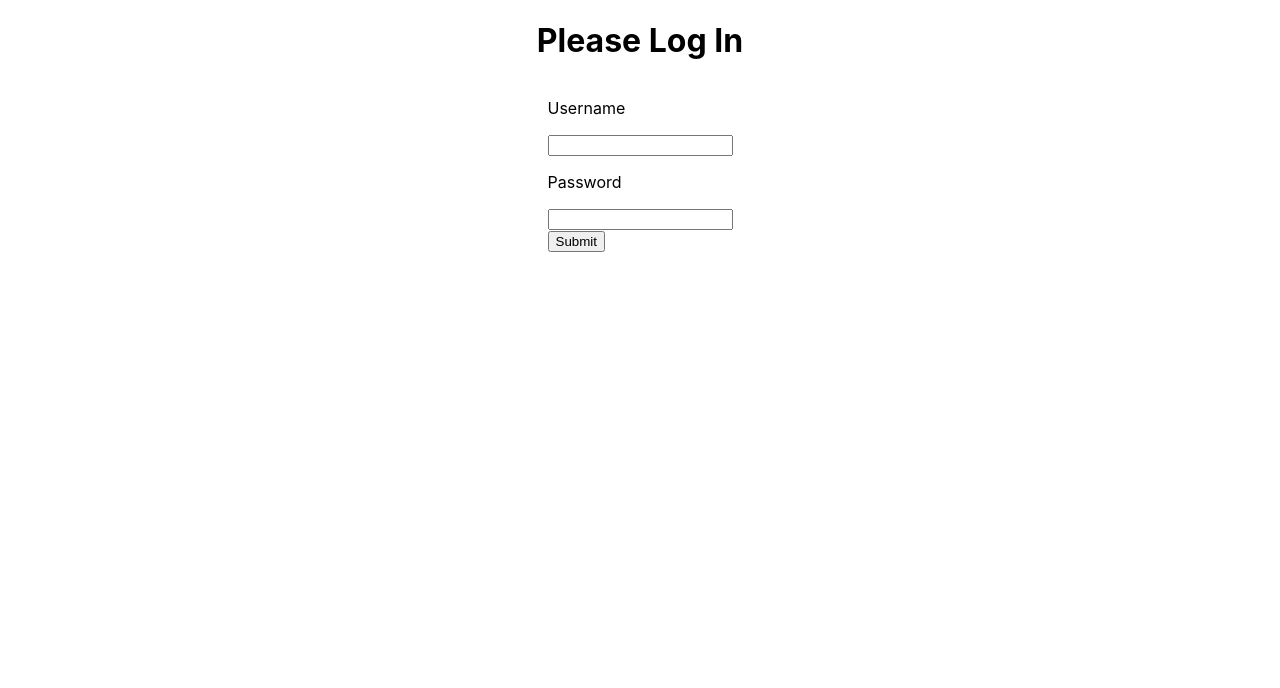
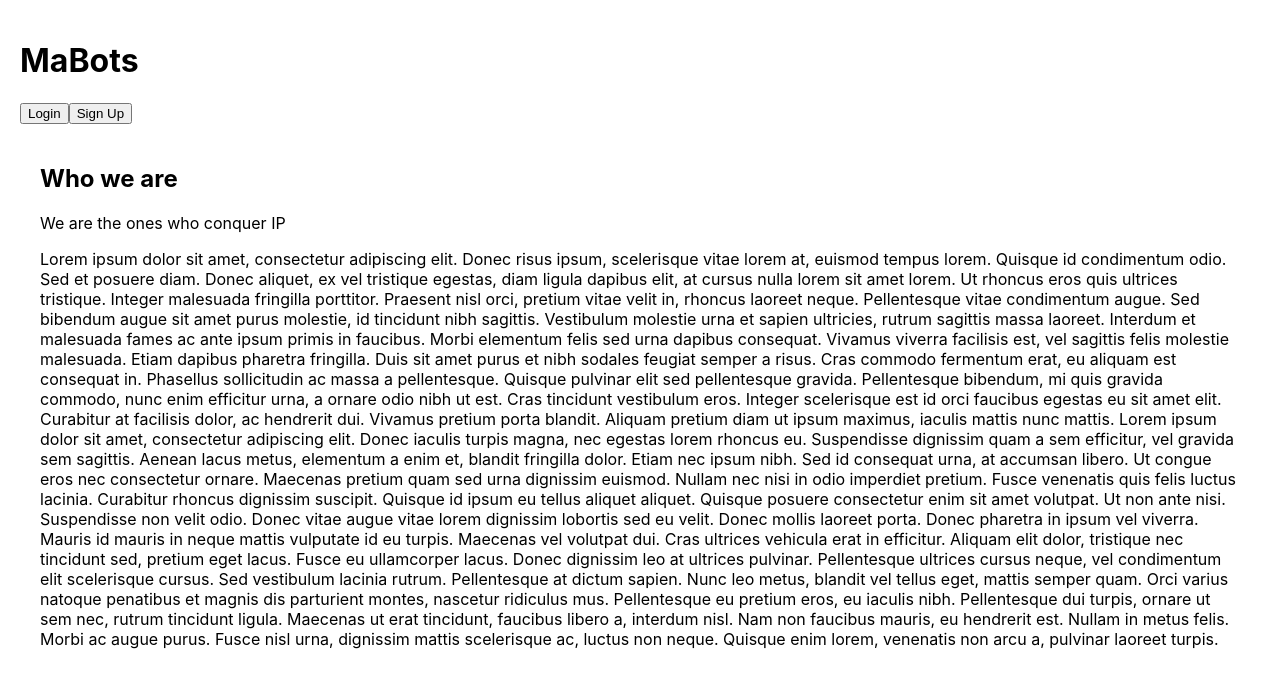
Before and after one commit to BOTomGearM8/MaBots, a React (Create React App) app in the folder client/bots-ui/: page / in a window 1280 px wide. Shown: the top 688 px of the page. Built offline with nearby package versions, Linux system fonts and the light colour scheme.

Commit message:
implemented Header component, drafted Dashboard

```diff
--- a/client/bots-ui/src/App.js
+++ b/client/bots-ui/src/App.js
@@ -1,22 +1,19 @@
-import React, { useState } from 'react';
-import { BrowserRouter, Route, Switch } from 'react-router-dom';
-
+import { useState } from 'react'
 import './App.css';
 import Dashboard from './Dashboard';
-import Login from './Login';
-import Preferences from './Preferences';
-import useToken from './useToken'
+import Header from './Header';
 
 function App() {
-  const { token, setToken } = useToken();
+  const [headerState, setHeaderState] = useState('start');
 
-  if(!token) {
-    return <Login setToken={setToken} />
+  let toLogin = () => {
+    setHeaderState('loginClicked');
   }
 
   return (
-    <div className="wrapper">
-      <Dashboard></Dashboard>
+    <div className = "wrapper">
+      <Header toLogin = {toLogin} headerState = {headerState}></Header>
+      {headerState == 'start' && <Dashboard></Dashboard>}
     </div>
   );
 }
--- a/client/bots-ui/src/Dashboard.js
+++ b/client/bots-ui/src/Dashboard.js
@@ -2,8 +2,20 @@
 
 export default function Dashboard() {
   return(
-    <header>
-      <h1>MaBots</h1>
-    </header>
+    <body>
+      <section id = "About">
+        <div className = "wrapper">
+          <h2> Who we are </h2>
+          <p>We are the ones who conquer IP</p>
+          <p>
+            Lorem ipsum dolor sit amet, consectetur adipiscing elit. Donec risus ipsum, scelerisque vitae lorem at, euismod tempus lorem. Quisque id condimentum odio. Sed et posuere diam. Donec aliquet, ex vel tristique egestas, diam ligula dapibus elit, at cursus nulla lorem sit amet lorem. Ut rhoncus eros quis ultrices tristique. Integer malesuada fringilla porttitor. Praesent nisl orci, pretium vitae velit in, rhoncus laoreet neque. Pellentesque vitae condimentum augue. Sed bibendum augue sit amet purus molestie, id tincidunt nibh sagittis. Vestibulum molestie urna et sapien ultricies, rutrum sagittis massa laoreet.
+            Interdum et malesuada fames ac ante ipsum primis in faucibus. Morbi elementum felis sed urna dapibus consequat. Vivamus viverra facilisis est, vel sagittis felis molestie malesuada. Etiam dapibus pharetra fringilla. Duis sit amet purus et nibh sodales feugiat semper a risus. Cras commodo fermentum erat, eu aliquam est consequat in. Phasellus sollicitudin ac massa a pellentesque. Quisque pulvinar elit sed pellentesque gravida. Pellentesque bibendum, mi quis gravida commodo, nunc enim efficitur urna, a ornare odio nibh ut est. Cras tincidunt vestibulum eros. Integer scelerisque est id orci faucibus egestas eu sit amet elit. Curabitur at facilisis dolor, ac hendrerit dui. Vivamus pretium porta blandit. Aliquam pretium diam ut ipsum maximus, iaculis mattis nunc mattis.
+            Lorem ipsum dolor sit amet, consectetur adipiscing elit. Donec iaculis turpis magna, nec egestas lorem rhoncus eu. Suspendisse dignissim quam a sem efficitur, vel gravida sem sagittis. Aenean lacus metus, elementum a enim et, blandit fringilla dolor. Etiam nec ipsum nibh. Sed id consequat urna, at accumsan libero. Ut congue eros nec consectetur ornare. Maecenas pretium quam sed urna dignissim euismod. Nullam nec nisi in odio imperdiet pretium. Fusce venenatis quis felis luctus lacinia. Curabitur rhoncus dignissim suscipit. Quisque id ipsum eu tellus aliquet aliquet. Quisque posuere consectetur enim sit amet volutpat. Ut non ante nisi.
+            Suspendisse non velit odio. Donec vitae augue vitae lorem dignissim lobortis sed eu velit. Donec mollis laoreet porta. Donec pharetra in ipsum vel viverra. Mauris id mauris in neque mattis vulputate id eu turpis. Maecenas vel volutpat dui. Cras ultrices vehicula erat in efficitur. Aliquam elit dolor, tristique nec tincidunt sed, pretium eget lacus. Fusce eu ullamcorper lacus. Donec dignissim leo at ultrices pulvinar. Pellentesque ultrices cursus neque, vel condimentum elit scelerisque cursus. Sed vestibulum lacinia rutrum. Pellentesque at dictum sapien.
+            Nunc leo metus, blandit vel tellus eget, mattis semper quam. Orci varius natoque penatibus et magnis dis parturient montes, nascetur ridiculus mus. Pellentesque eu pretium eros, eu iaculis nibh. Pellentesque dui turpis, ornare ut sem nec, rutrum tincidunt ligula. Maecenas ut erat tincidunt, faucibus libero a, interdum nisl. Nam non faucibus mauris, eu hendrerit est. Nullam in metus felis. Morbi ac augue purus. Fusce nisl urna, dignissim mattis scelerisque ac, luctus non neque. Quisque enim lorem, venenatis non arcu a, pulvinar laoreet turpis.
+          </p>
+        </div>
+      </section>
+    </body>
   );
 }
--- /dev/null
+++ b/client/bots-ui/src/Header.js
@@ -0,0 +1,28 @@
+import useToken from './useToken';
+import Login from './Login';
+
+export default function Header(props) {
+    const { token, setToken } = useToken();
+
+    return(
+        <header>
+            <h1>MaBots</h1>
+
+            {props.headerState === 'loginClicked' && <Login setToken={setToken}></Login>}
+
+            {props.headerState === 'start' ?
+                !token ?
+                    <button onClick={props.toLogin}> Login </button>
+                    :
+                    "Profile"
+                : null
+            }
+
+
+            {props.headerState === 'start' ?
+                !token ? <button>Sign Up</button> : null
+                : null
+            }
+        </header>
+    );
+}
```
